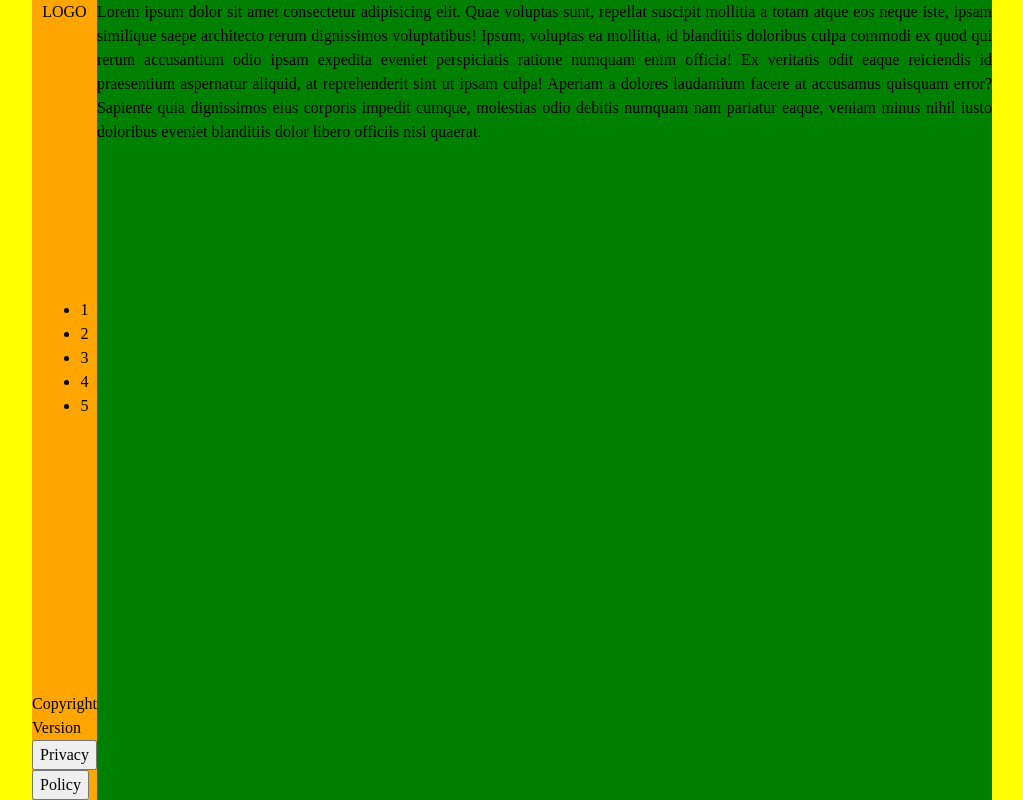
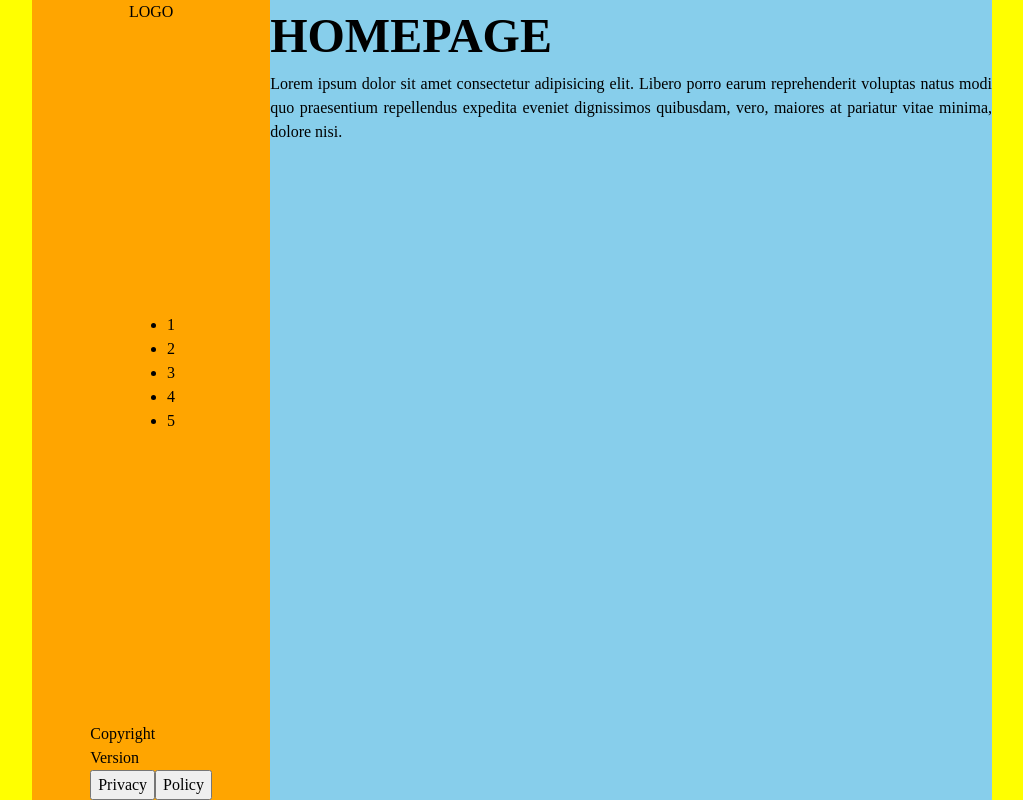
Before and after one commit to nekithrill/Finance-tracker-client, a React (Vite) app in the folder client/: page / in a window 1280 px wide. Shown: the whole page, without its empty margins (128-1151 px from the left). Built offline with nearby package versions, Linux system fonts and the light colour scheme; a web font is replaced by a local one.

Commit message:
[feat]: added routing

```diff
--- a/client/src/App.tsx
+++ b/client/src/App.tsx
@@ -1,4 +1,10 @@
 import Sidebar from 'components/Sidebar/Sidebar'
+import AccountPage from 'pages/AccountPage/AccountPage'
+import ManagementPage from 'pages/BillsPage/ManagementPage'
+import GoalsPage from 'pages/GoalsPage/GoalsPage'
+import HomePage from 'pages/HomePage/HomePage'
+import NotFoundPage from 'pages/NotFoundPage/NotFoundPage'
+import { Route, Routes } from 'react-router-dom'
 import 'styles/main.scss'
 
 export default function App() {
@@ -7,22 +13,13 @@ export default function App() {
 			<div className='app'>
 				<div className='container'>
 					<Sidebar />
-					<div className='content'>
-						<p>
-							Lorem ipsum dolor sit amet consectetur adipisicing elit. Quae
-							voluptas sunt, repellat suscipit mollitia a totam atque eos neque
-							iste, ipsam similique saepe architecto rerum dignissimos
-							voluptatibus! Ipsum, voluptas ea mollitia, id blanditiis doloribus
-							culpa commodi ex quod qui rerum accusantium odio ipsam expedita
-							eveniet perspiciatis ratione numquam enim officia! Ex veritatis
-							odit eaque reiciendis id praesentium aspernatur aliquid, at
-							reprehenderit sint ut ipsam culpa! Aperiam a dolores laudantium
-							facere at accusamus quisquam error? Sapiente quia dignissimos eius
-							corporis impedit cumque, molestias odio debitis numquam nam
-							pariatur eaque, veniam minus nihil iusto doloribus eveniet
-							blanditiis dolor libero officiis nisi quaerat.
-						</p>
-					</div>
+					<Routes>
+						<Route path='/' element={<HomePage />} />
+						<Route path='/account' element={<AccountPage />} />
+						<Route path='/management' element={<ManagementPage />} />
+						<Route path='/goals' element={<GoalsPage />} />
+						<Route path='*' element={<NotFoundPage />} />
+					</Routes>
 				</div>
 			</div>
 		</>
--- a/client/src/main.tsx
+++ b/client/src/main.tsx
@@ -1,9 +1,12 @@
 import { StrictMode } from 'react'
 import { createRoot } from 'react-dom/client'
+import { BrowserRouter } from 'react-router-dom'
 import App from './App.tsx'
 
 createRoot(document.getElementById('root')!).render(
 	<StrictMode>
-		<App />
+		<BrowserRouter>
+			<App />
+		</BrowserRouter>
 	</StrictMode>
 )
```
